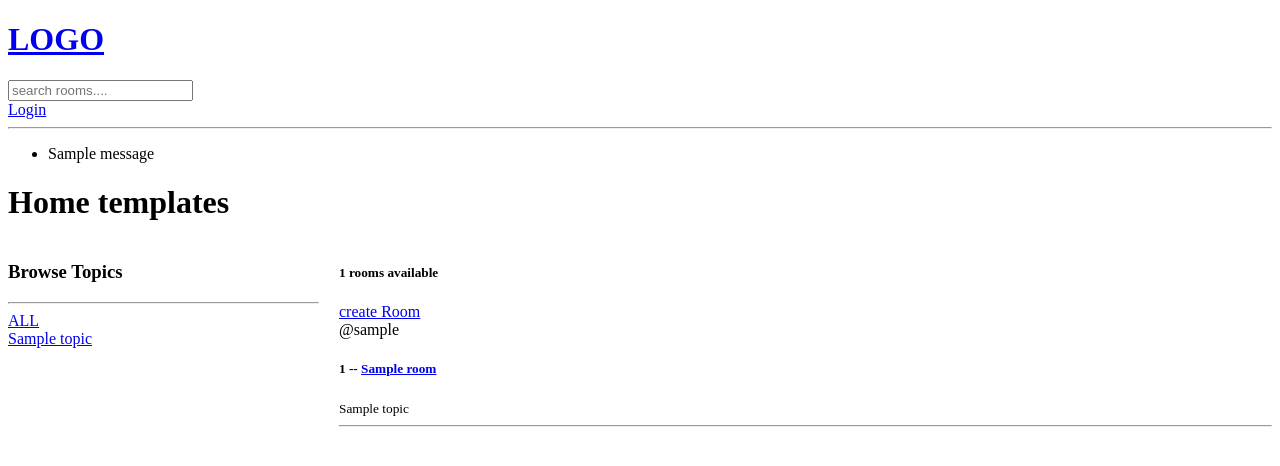
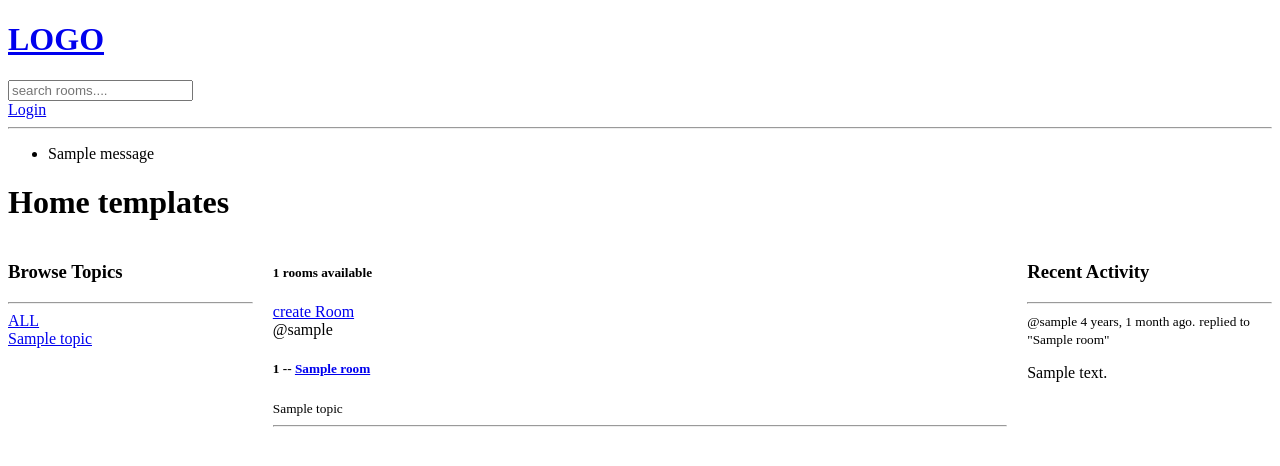
Before and after one commit to GEO-HACK/STUDYBUD, a Django app: page / in a window 1280 px wide. Shown: the top 466 px of the page. Run offline with Django 5.2, Linux system fonts and the light colour scheme; tables that the repository leaves empty hold one stand-in row (values such as "Sample post"); one stand-in notice (Sample message) is shown.

Commit message:
comments

```diff
--- a/studybud/studyapp/models.py
+++ b/studybud/studyapp/models.py
@@ -30,5 +30,8 @@ class Message(models.Model):
     updated = models.DateTimeField(auto_now=True)
     created = models.DateTimeField(auto_now_add=True)
 
+    class Meta:
+        ordering = ['-updated','-created']
+
     def __str__(self):
      return self.body[:50]
--- a/studybud/studyapp/templates/studybud/home.html
+++ b/studybud/studyapp/templates/studybud/home.html
@@ -5,7 +5,7 @@
     .home-container {
 
         display: grid;
-        grid-template-columns: 1fr 3fr;
+        grid-template-columns: 1fr 3fr 1fr;
         gap: 20px;
 
     }
@@ -55,6 +55,20 @@
 
     </div>
 
+    <div>
+        <h3>Recent Activity</h3>
+        <hr>
+        {%for message in room_messages%}
+        <div>
+            <small>@{{message.user.username}} {{message.created|timesince}} ago.</small>
+            <small>replied to "{{message.room}}"</small>
+
+            <p>{{message}}</p>
+
+    </div>
+
+    {%endfor%}
+
 </div>
 
 {% endblock %}
--- a/studybud/studyapp/views.py
+++ b/studybud/studyapp/views.py
@@ -79,18 +79,20 @@ def home(request):
 
     topics = Topic.objects.all()
 
-    room_count = rooms.count()#works efficiently than the len method in python.
+    room_count = rooms.count()
+    room_messages = Message.objects.all()
     context = {
         'rooms':rooms,
         'topics':topics,
         'room_count':room_count,
+        'room_messages':room_messages,
     }
     return  render(request,'studybud/home.html',context)
 
 
 def room(request,pk):
     room = Room.objects.get(id=pk)
-    room_messages= room.message_set.all().order_by('-created')
+    room_messages= room.message_set.all()
     participants = room.participants.all()
     if request.method == 'POST':
         #method to creae a message
@@ -161,5 +163,5 @@ def deleteMessage(request, pk):
 
     if request.method == 'POST':
         message.delete()
-        return redirect('home')
+        return redirect('room',pk=message.room.id)#accessing the home page usong the name that was speciferd in the views page.
     return render(request, 'studybud/delete.html', {'obj':message})
```
